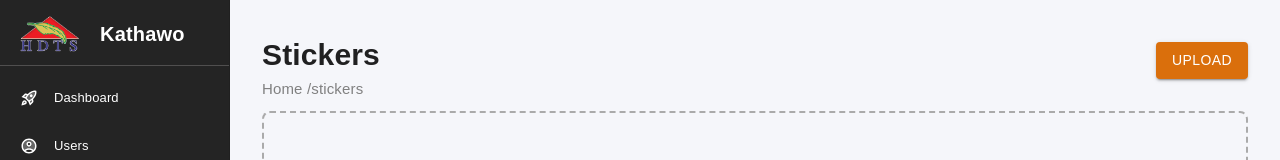
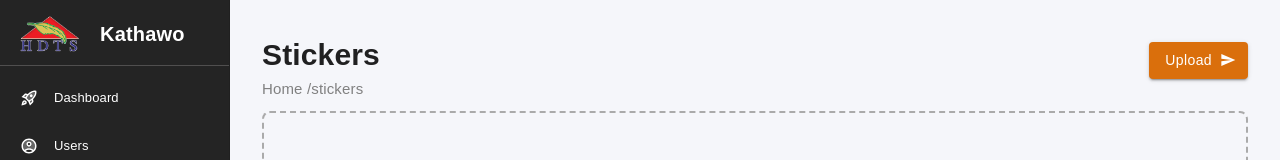
Before and after one commit to LDTECHSL/KathawoAdmin_Hosting, a React (Create React App) app: page /stickers in a window 1280 px wide. Shown: the top 160 px of the page. Built offline with nearby package versions, Linux system fonts and the light colour scheme.

Commit message:
feat: update button components to use endIcon and add icon prop to CommanLayout

```diff
--- a/src/Components/CustomButtons.tsx
+++ b/src/Components/CustomButtons.tsx
@@ -14,15 +14,21 @@ export function PrimaryButton(props: ButtonProps) {
             variant="contained"
             onClick={props.onClick}
             disabled={props.disabled}
-            startIcon={props.icon}
+            endIcon={props.icon}
             sx={{
+                textTransform: "none",
                 backgroundColor: "#da6f0cff",
+                "& .MuiButton-endIcon": {
+                    "& > *:nth-of-type(1)": {
+                        fontSize: 16,
+                    },
+                },
                 "&:disabled": {
-                    backgroundColor: "#e0e0e0", // Custom disabled background
-                    color: "#9e9e9e", // Custom disabled text color
-                    pointerEvents: "none", // Disable pointer events
+                    backgroundColor: "#e0e0e0",
+                    color: "#9e9e9e",
+                    pointerEvents: "none",
                     "&:hover": {
-                        backgroundColor: "#e0e0e0", // Same as disabled background to prevent hover effect
+                        backgroundColor: "#e0e0e0",
                     },
                 },
             }}
@@ -38,9 +44,15 @@ export function SecondaryButton(props: ButtonProps) {
             variant="contained"
             onClick={props.onClick}
             disabled={props.disabled}
-            startIcon={props.icon}
+            endIcon={props.icon}
             sx={{
+                textTransform: "none",
                 backgroundColor: "grey",
+                "& .MuiButton-endIcon": {
+                    "& > *:nth-of-type(1)": {
+                        fontSize: 16,
+                    },
+                },
                 "&:disabled": {
                     backgroundColor: "#e0e0e0",
                     color: "#9e9e9e",
@@ -63,8 +75,14 @@ export function WarningButton(props: ButtonProps) {
             color="error"
             onClick={props.onClick}
             disabled={props.disabled}
-            startIcon={props.icon}
+            endIcon={props.icon}
             sx={{
+                textTransform: "none",
+                "& .MuiButton-endIcon": {
+                    "& > *:nth-of-type(1)": {
+                        fontSize: 16,
+                    },
+                },
                 "&:disabled": {
                     backgroundColor: "#e0e0e0",
                     color: "#9e9e9e",
@@ -86,9 +104,15 @@ export function SuccessButton(props: ButtonProps) {
             variant="contained"
             onClick={props.onClick}
             disabled={props.disabled}
-            startIcon={props.icon}
+            endIcon={props.icon}
             sx={{
+                textTransform: "none",
                 backgroundColor: "#00b457",
+                "& .MuiButton-endIcon": {
+                    "& > *:nth-of-type(1)": {
+                        fontSize: 16,
+                    },
+                },
                 "&:disabled": {
                     backgroundColor: "#e0e0e0",
                     color: "#9e9e9e",
--- a/src/Layouts/Comman.tsx
+++ b/src/Layouts/Comman.tsx
@@ -11,9 +11,10 @@ interface Props {
   btnName?: string;
   onclick?: () => void;
   variety?: string;
+  icon?: React.ReactNode;
 }
 
-export default function CommanLayout({ children, name, path, isBtn, btnName, onclick, variety }: Readonly<Props>) {
+export default function CommanLayout({ children, name, path, isBtn, btnName, onclick, variety, icon }: Readonly<Props>) {
 
   return (
     <div className="comman-outer-container">
@@ -26,16 +27,16 @@ export default function CommanLayout({ children, name, path, isBtn, btnName, onc
       {isBtn && (
         <div className="btn-area">
           {variety === "primary" && (
-            <PrimaryButton name={btnName ?? ""} onClick={onclick ?? (() => { })} disabled={false} />
+            <PrimaryButton icon={icon} name={btnName ?? ""} onClick={onclick ?? (() => { })} disabled={false} />
           )}
           {variety === "secondary" && (
-            <SecondaryButton name={btnName ?? ""} onClick={onclick ?? (() => { })} disabled={false} />
+            <SecondaryButton icon={icon} name={btnName ?? ""} onClick={onclick ?? (() => { })} disabled={false} />
           )}
           {variety === "warning" && (
-            <WarningButton name={btnName ?? ""} onClick={onclick ?? (() => { })} disabled={false} />
+            <WarningButton icon={icon} name={btnName ?? ""} onClick={onclick ?? (() => { })} disabled={false} />
           )}
           {variety === "success" && (
-            <SuccessButton name={btnName ?? ""} onClick={onclick ?? (() => { })} disabled={false} />
+            <SuccessButton icon={icon} name={btnName ?? ""} onClick={onclick ?? (() => { })} disabled={false} />
           )}
         </div>
       )}
--- a/src/Pages/stickers/Stickers.tsx
+++ b/src/Pages/stickers/Stickers.tsx
@@ -1,7 +1,7 @@
 import React, { useState } from "react";
 import CommanLayout from "src/Layouts/Comman";
 import "../../Common/css/pages.css";
-import { CloudUploadTwoTone } from "@mui/icons-material";
+import { CloudUploadTwoTone, Send } from "@mui/icons-material";
 import { PrimaryButton } from "src/Components/CustomButtons";
 
 export default function Stickers() {
@@ -22,7 +22,7 @@ export default function Stickers() {
     }
 
     return (
-        <CommanLayout name="Stickers" path="/stickers" isBtn={true} btnName="Upload" onclick={handleSave} variety="primary">
+        <CommanLayout name="Stickers" path="/stickers" isBtn={true} icon={<Send />} btnName="Upload" onclick={handleSave} variety="primary">
             <>
                 <div
                     className="full-width-outer"
```
